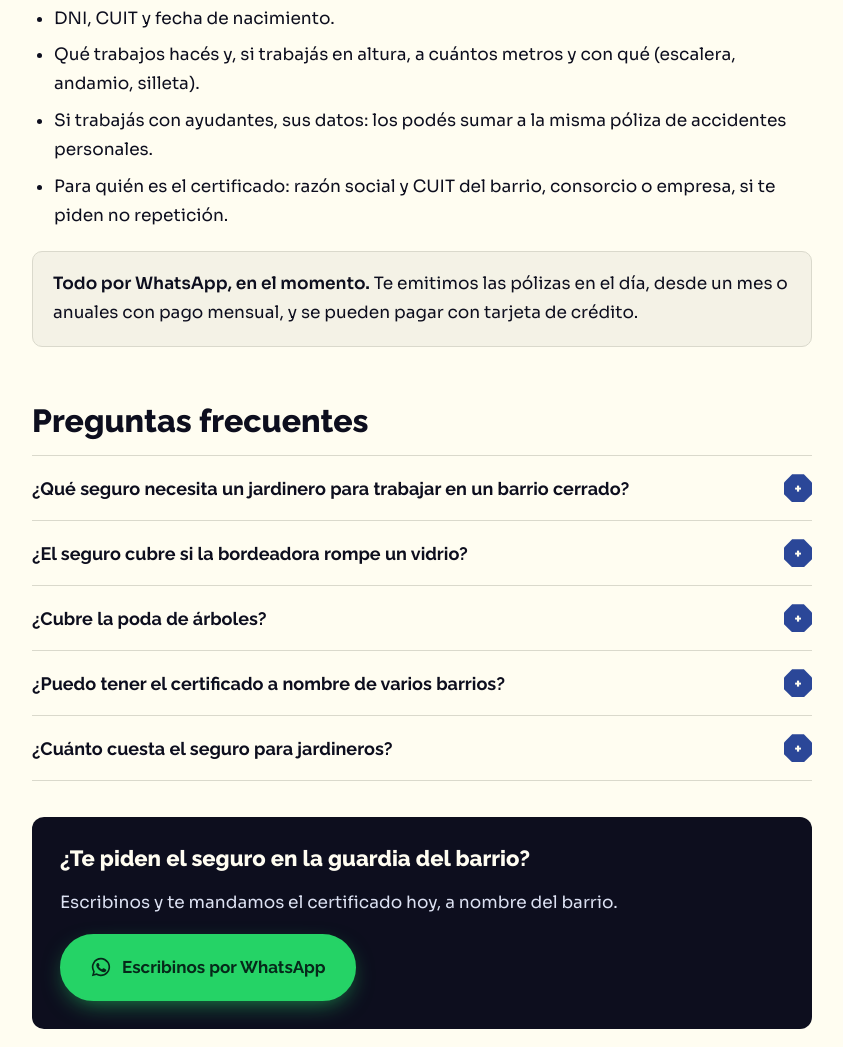
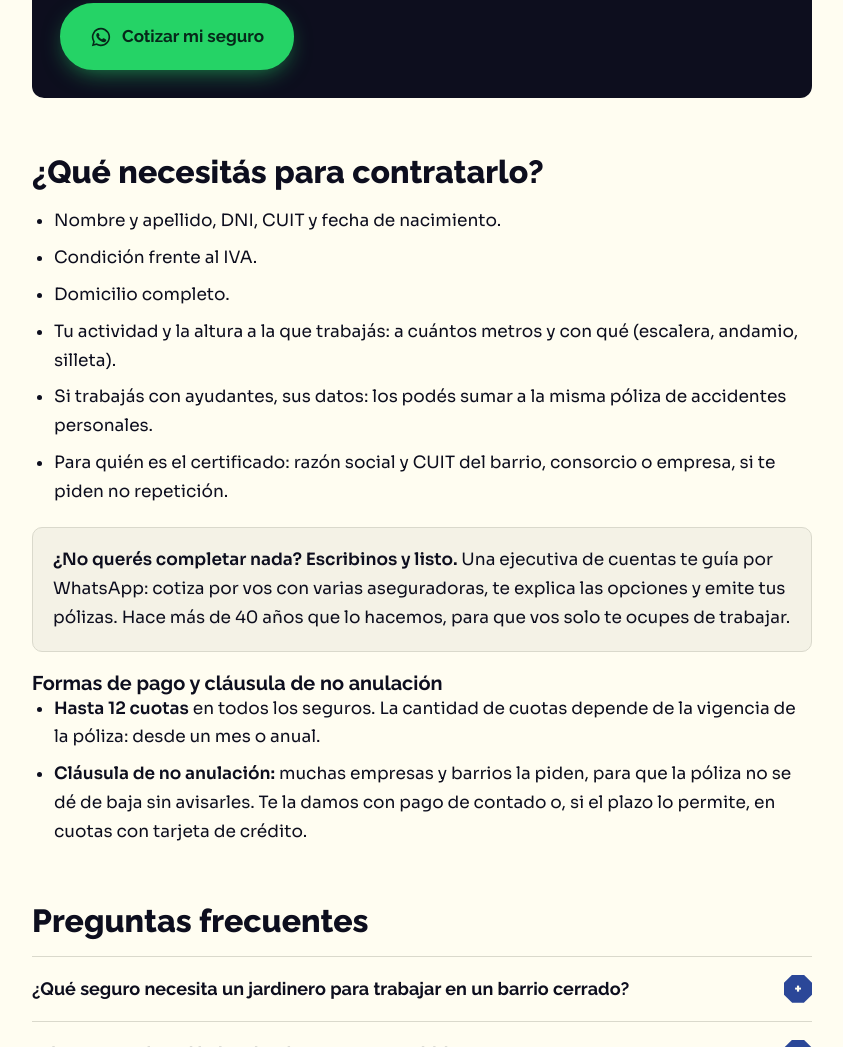
Before and after one commit to Grupoacsa/grupoac-web, a plain HTML site: page seguro-para-jardineros/index.html in a window 1280 px wide. Shown: the part 2926-3973 px from the top of the page, without its empty margins (218-1061 px from the left). Drawn offline with Linux system fonts and the light colour scheme.

Commit message:
Oficios: requisitos (IVA, domicilio, sin matrícula), ejecutiva que cotiza por vos, cuotas y no anulación, poda como trabajo en altura
Co-Authored-By: Claude Opus 5.5 <noreply@anthropic.com>
Claude-Session: https://claude.ai/code/session_019S81tQfFVydwquznCx1kXC

```diff
--- a/seguro-para-jardineros/index.html
+++ b/seguro-para-jardineros/index.html
@@ -97,6 +97,7 @@ gtag('config', 'G-Q8FT83J79P');
 
 <h2 id="poliza">Lo que tiene que decir tu póliza</h2>
 <div class="clave"><p><strong>Si podás árboles, que la poda esté declarada.</strong> No es lo mismo cortar el pasto que subirse a un árbol con una motosierra: para la aseguradora son riesgos distintos. Si hacés poda en altura, lo dejamos escrito en las dos pólizas, con la altura máxima a la que trabajás, para que un accidente no quede afuera.</p></div>
+<div class="clave"><p><strong>La poda también es trabajo en altura.</strong> En accidentes personales, los trabajos de más de 6 metros están excluidos salvo que se declaren, y subirse a un árbol con una motosierra suele pasar esa altura. Además, la póliza exige trabajar con arnés y cuerda salvavidas amarrada a un punto fijo: sin esas medidas, la aseguradora puede rechazar el accidente.</p></div>
 <ul>
   <li><strong>Jardinería, parquización o poda</strong>, escrito en la póliza.</li>
   <li><strong>RC cruzada</strong>, si querés que queden cubiertos los daños en la casa de tu cliente.</li>
@@ -119,12 +120,19 @@ gtag('config', 'G-Q8FT83J79P');
 
 <h2 id="que-necesito">¿Qué necesitás para contratarlo?</h2>
 <ul>
-  <li>DNI, CUIT y fecha de nacimiento.</li>
-  <li>Qué trabajos hacés y, si trabajás en altura, a cuántos metros y con qué (escalera, andamio, silleta).</li>
+  <li>Nombre y apellido, DNI, CUIT y fecha de nacimiento.</li>
+  <li>Condición frente al IVA.</li>
+  <li>Domicilio completo.</li>
+  <li>Tu actividad y la altura a la que trabajás: a cuántos metros y con qué (escalera, andamio, silleta).</li>
   <li>Si trabajás con ayudantes, sus datos: los podés sumar a la misma póliza de accidentes personales.</li>
   <li>Para quién es el certificado: razón social y CUIT del barrio, consorcio o empresa, si te piden no repetición.</li>
 </ul>
-<div class="clave"><p><strong>Todo por WhatsApp, en el momento.</strong> Te emitimos las pólizas en el día, desde un mes o anuales con pago mensual, y se pueden pagar con tarjeta de crédito.</p></div>
+<div class="clave"><p><strong>¿No querés completar nada? Escribinos y listo.</strong> Una ejecutiva de cuentas te guía por WhatsApp: cotiza por vos con varias aseguradoras, te explica las opciones y emite tus pólizas. Hace más de 40 años que lo hacemos, para que vos solo te ocupes de trabajar.</p></div>
+<h3 id="pago">Formas de pago y cláusula de no anulación</h3>
+<ul>
+  <li><strong>Hasta 12 cuotas</strong> en todos los seguros. La cantidad de cuotas depende de la vigencia de la póliza: desde un mes o anual.</li>
+  <li><strong>Cláusula de no anulación:</strong> muchas empresas y barrios la piden, para que la póliza no se dé de baja sin avisarles. Te la damos con pago de contado o, si el plazo lo permite, en cuotas con tarjeta de crédito.</li>
+</ul>
 
 <h2 id="preguntas">Preguntas frecuentes</h2>
 <div class="faq">
```
Also changed, not shown: seguro-para-electricistas/index.html (+10 -4 lines), seguro-para-gasistas-y-plomeros/index.html (+10 -4 lines), seguro-para-oficios/index.html (+10 -4 lines), seguro-para-tecnicos-de-aire-acondicionado/index.html (+10 -3 lines).
